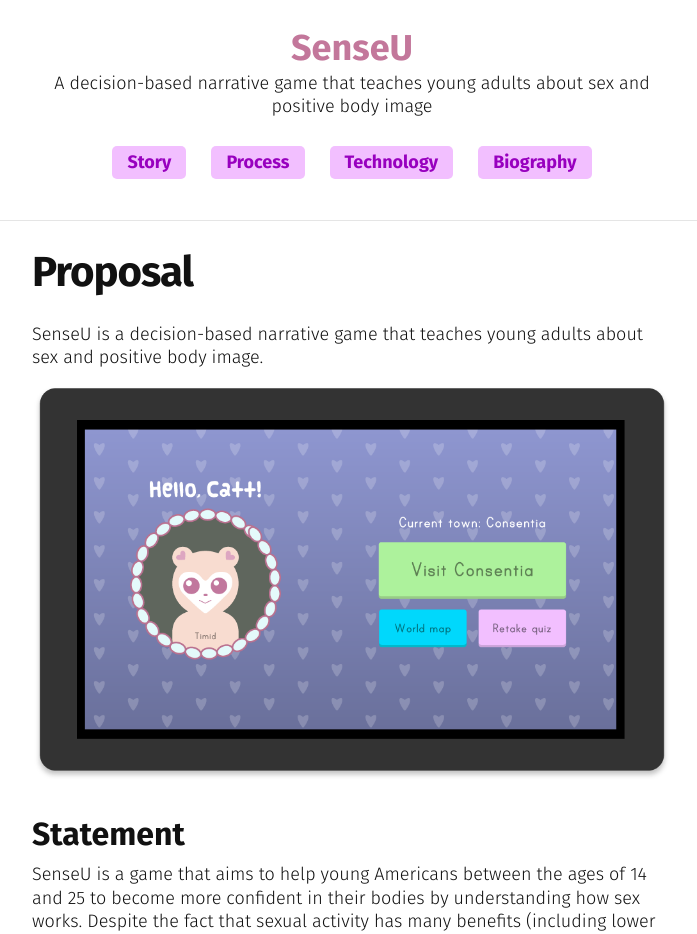
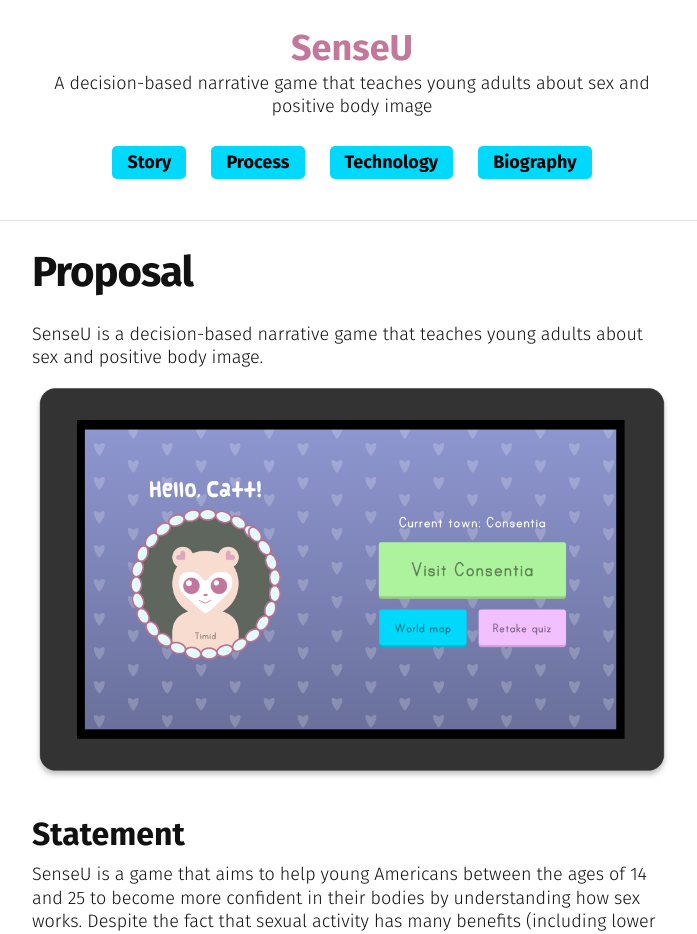
Before and after one commit to cattsmall/thesis-website, a Jekyll site: the page built from proposal.md, in a window 1280 px wide. Shown: the top 934 px of the page, without its empty margins (288-985 px from the left). Built offline with Jekyll 4.4.1, drawn with Linux system fonts in a browser that asks for light colours.

Commit message:
Update main.scss

```diff
--- a/css/main.scss
+++ b/css/main.scss
@@ -15,7 +15,7 @@ $spacing-unit:     30px;
 $text-color:       #111;
 $background-color: #ffffff;
 $brand-color:      #c3779b;
-$secondary-color:  #f2bfff;
+$secondary-color:  #00D8FC;
 
 $grey-color:       #828282;
 $grey-color-light: lighten($grey-color, 40%);
```
